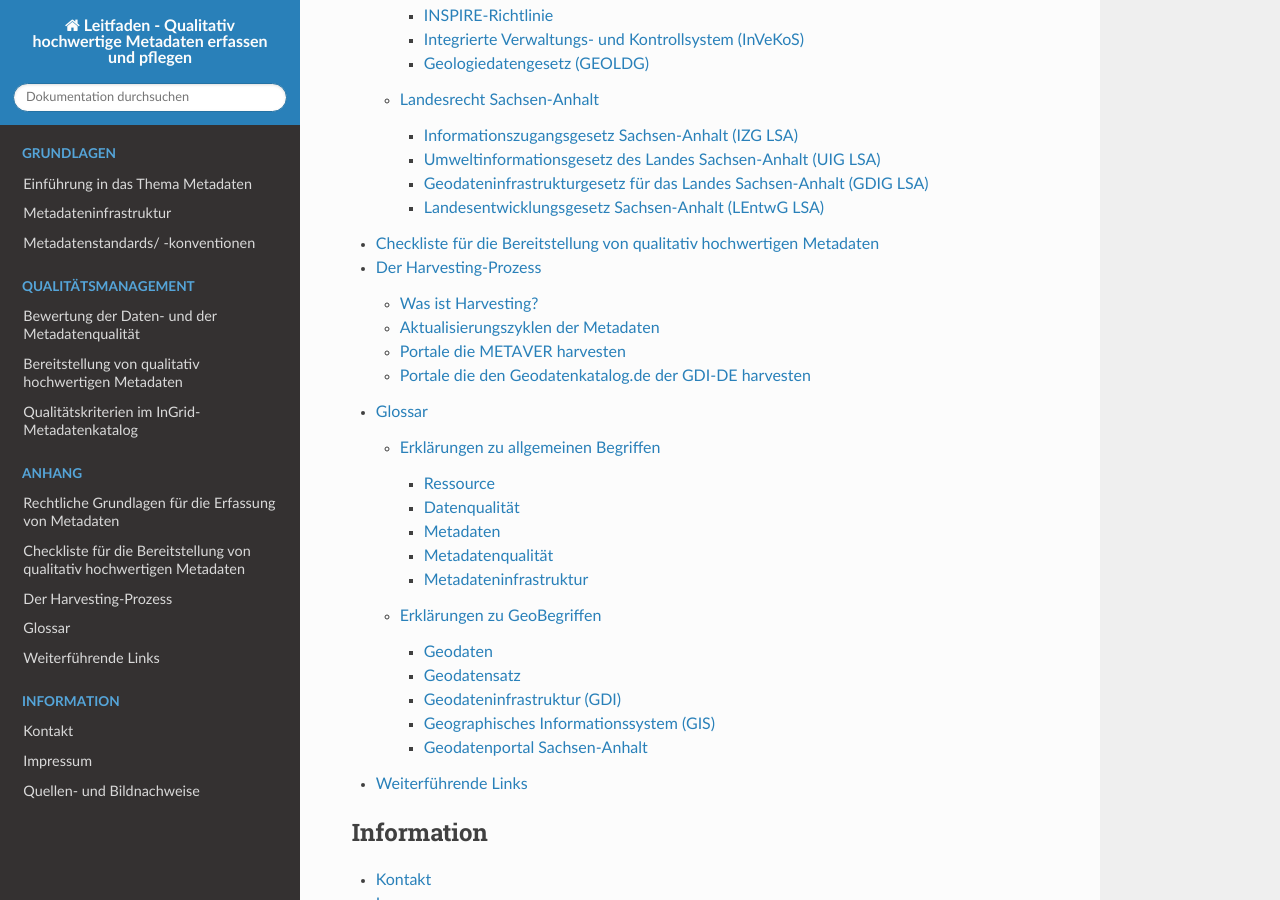
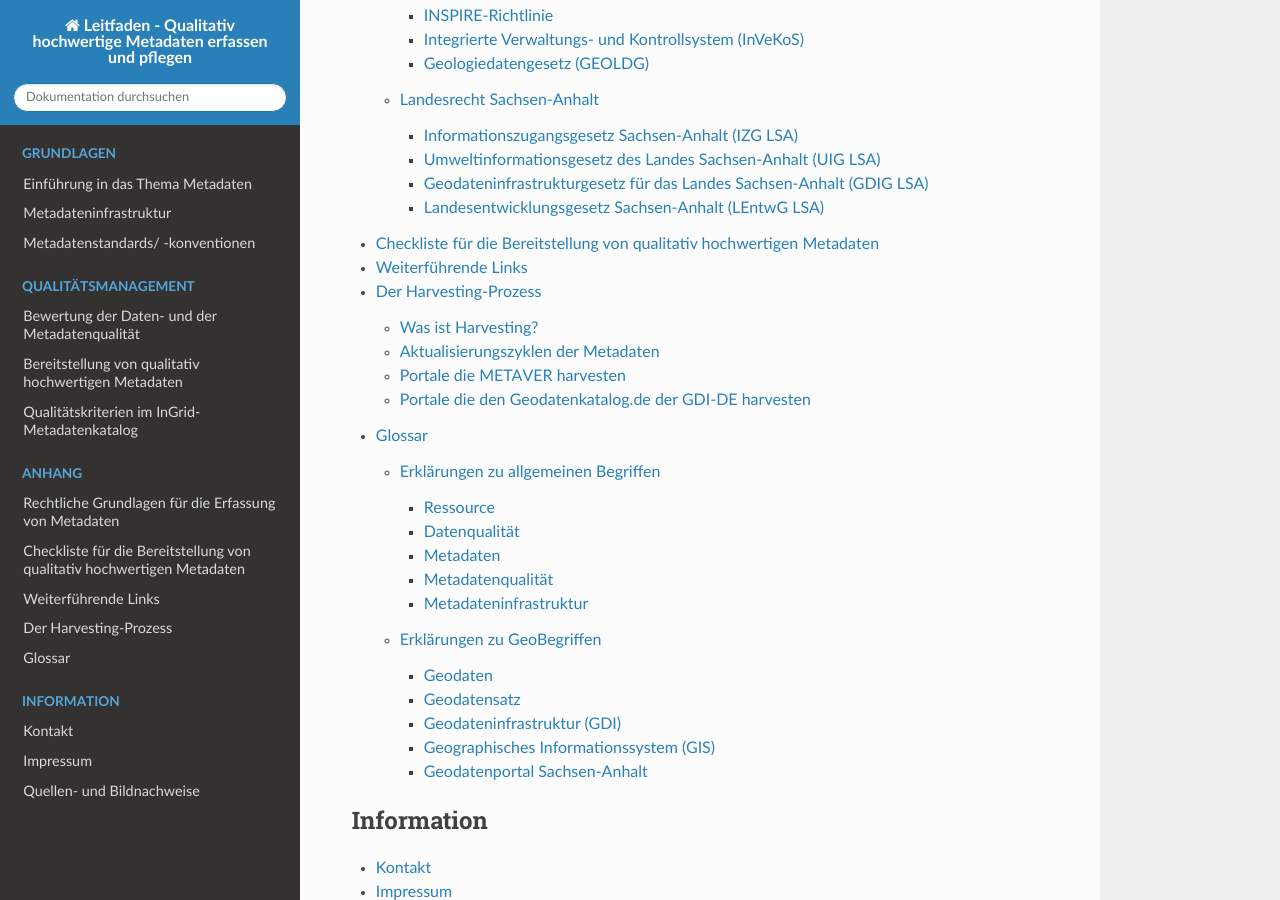
Before and after one commit to tomiwo/ingrid-mdk-st-high-quality-metadata, a Sphinx documentation site: the page built from docs/index.rst, in a window 1280 px wide and 900 px high, scrolled down 1767 px. Built offline with Sphinx 7.4.7 and the Read the Docs theme 3.1.0, drawn with Linux system fonts in a browser that asks for light colours.

```diff
--- a/docs/index.rst
+++ b/docs/index.rst
@@ -41,9 +41,9 @@ Qualitativ hochwertige Metadaten erfassen und pflegen - Hinweise für Metadatene
 
    anhang/rechtliche-grundlagen.rst
    anhang/checkliste.rst
+   anhang/links.rst
    anhang/harvesting-prozess.rst
    anhang/wichtige-begriffe.rst
-   anhang/links.rst
 
 .. toctree::
    :maxdepth: 3
```
